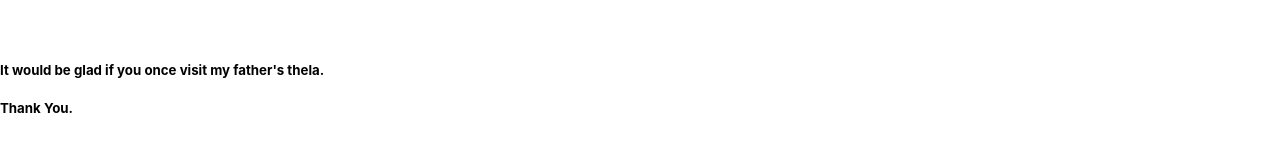
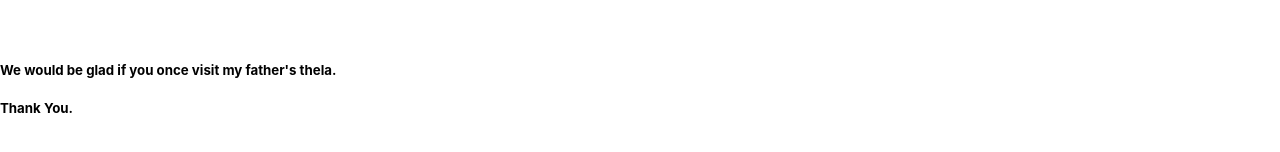
Before and after one commit to vivek-khatri/Cutlery, a React (Create React App) app: page / in a window 1280 px wide. Shown: the part 356-508 px from the top of the page. Built offline with nearby package versions, Linux system fonts and the light colour scheme.

Commit message:
Grammar Correction

```diff
--- a/src/components/page.js
+++ b/src/components/page.js
@@ -10,7 +10,7 @@ export default function Page() {
             <h5>My father sells same quality material at less than shop's rate but with different brand of same quality which does not focuses on packaging.</h5>
             <h5>We use all those things at home that my father sells.</h5>
             <br></br>
-            <h5>It would be glad if you once visit my father's thela.</h5>
+            <h5>We would be glad if you once visit my father's thela.</h5>
             <h5>Thank You.</h5>
         </>
     )
```
